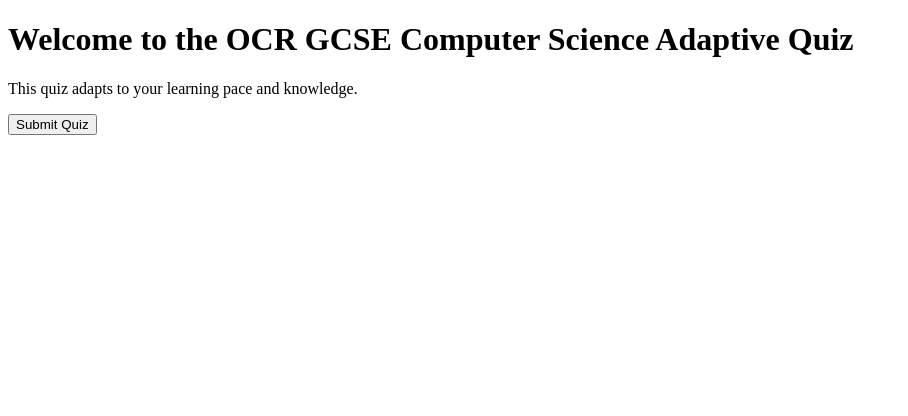
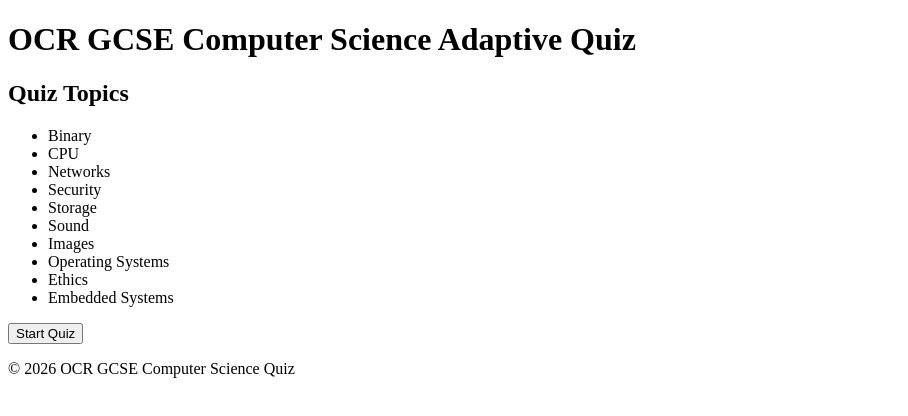
Before and after one commit to Vegita936/codig-paper-1-adaptive-quiz-ocr-gcse-, a plain HTML site: page index.html in a window 1280 px wide. Shown: the whole page, without its empty margins (0-908 px from the left). Drawn offline with Linux system fonts and the light colour scheme.

Commit message:
Updating index.html with the complete OCR GCSE Computer Science Adaptive Quiz functionality

```diff
--- a/index.html
+++ b/index.html
@@ -2,15 +2,44 @@
 <html lang="en">
 <head>
     <meta charset="UTF-8">
+    <meta http-equiv="X-UA-Compatible" content="IE=edge">
     <meta name="viewport" content="width=device-width, initial-scale=1.0">
     <title>OCR GCSE Computer Science Adaptive Quiz</title>
+    <link rel="stylesheet" href="styles.css">
+    <script src="script.js" defer></script>
 </head>
 <body>
-    <h1>Welcome to the OCR GCSE Computer Science Adaptive Quiz</h1>
-    <p>This quiz adapts to your learning pace and knowledge.</p>
-    <form id="quizForm">
-        <!-- Quiz questions will go here -->
-        <button type="submit">Submit Quiz</button>
-    </form>
+    <header>
+        <h1>OCR GCSE Computer Science Adaptive Quiz</h1>
+    </header>
+    <main>
+        <section id="quiz">
+            <h2>Quiz Topics</h2>
+            <ul>
+                <li>Binary</li>
+                <li>CPU</li>
+                <li>Networks</li>
+                <li>Security</li>
+                <li>Storage</li>
+                <li>Sound</li>
+                <li>Images</li>
+                <li>Operating Systems</li>
+                <li>Ethics</li>
+                <li>Embedded Systems</li>
+            </ul>
+            <button id="start-quiz">Start Quiz</button>
+            <div id="quiz-container" style="display:none;">
+                <!-- Quiz will be dynamically generated here -->
+            </div>
+            <div id="results" style="display:none;">
+                <h3>Your Results:</h3>
+                <p id="score"></p>
+                <button id="retry-quiz">Retry Quiz</button>
+            </div>
+        </section>
+    </main>
+    <footer>
+        <p>&copy; 2026 OCR GCSE Computer Science Quiz</p>
+    </footer>
 </body>
 </html>
```
